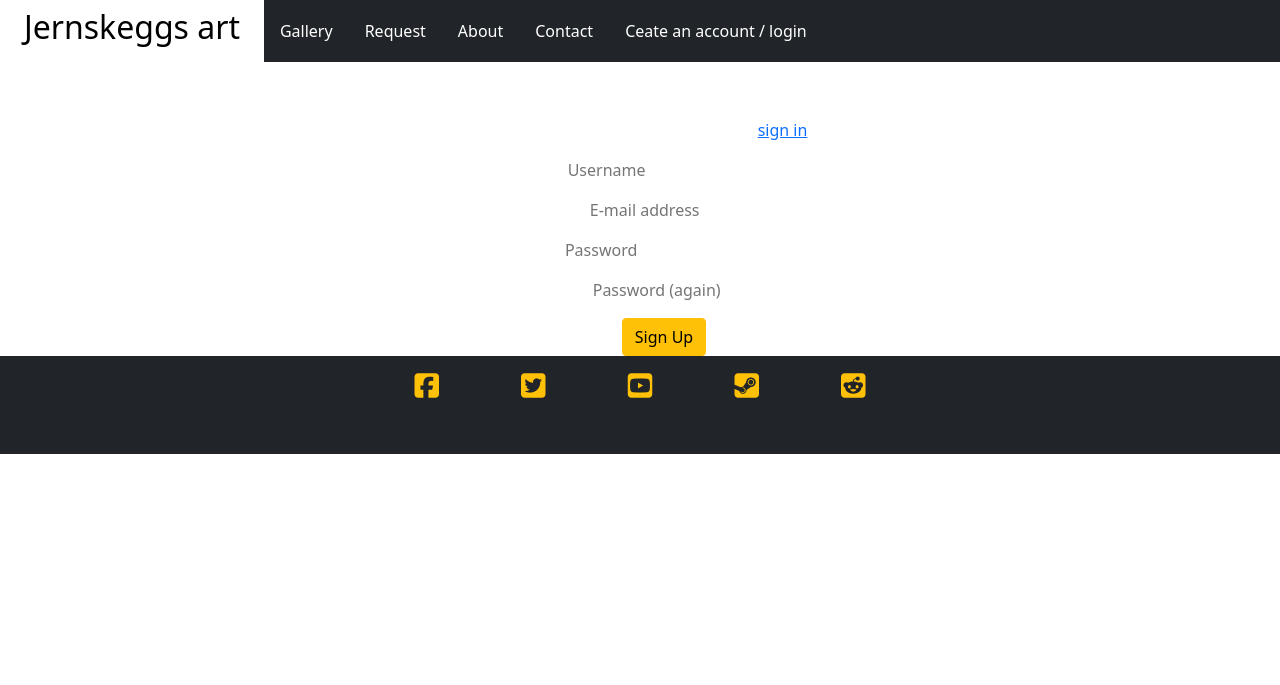
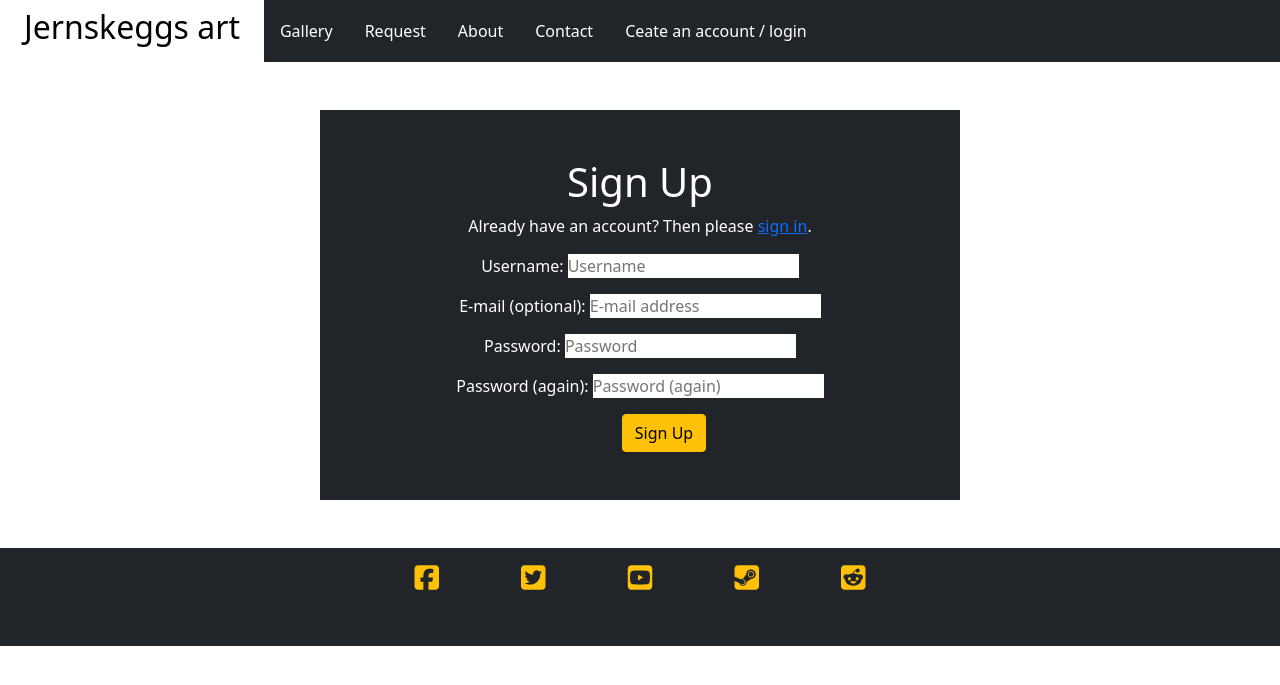
Before and after one commit to Code-Institute-Submissions/Jernskegg-Jernskegs-art, a Django app: page /accounts/signup/ in a window 1280 px wide. Shown: the top 685 px of the page. Run offline with Django 3.2, Linux system fonts and the light colour scheme; some libraries are stand-ins or nearby versions.

Commit message:
Fix: Signup css

```diff
--- a/templates/account/signup.html
+++ b/templates/account/signup.html
@@ -1,11 +1,10 @@
 {% extends "base.html" %}
 
 {% block content %}
-<section class="text-white text-center justify-content-center">
+<section class="row g-0 justify-content-center text-center">
+  <div class="text-white bg-dark col-11 col-md-6  m-5 p-5">
     <h1>Sign Up</h1>
-
     <p>Already have an account? Then please <a href="{{ login_url }}">sign in</a>.</p>
-
     <form class="signup" id="signup_form" method="post" action="{% url 'account_signup' %}">
       {% csrf_token %}
       {{ form.as_p }}
@@ -14,6 +13,7 @@
       {% endif %}
       <button type="submit" class="btn btn-warning ms-5">Sign Up</button>
     </form>
+  </div>
 </section>
 
 {% endblock %}
```
Lines whose indentation alone changed are shown as unchanged.
